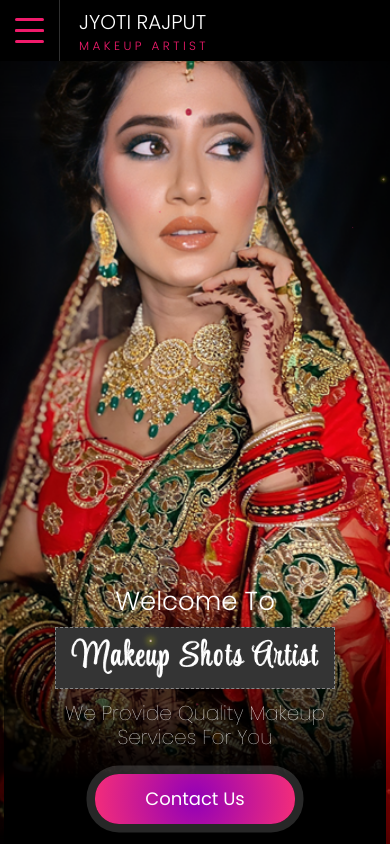
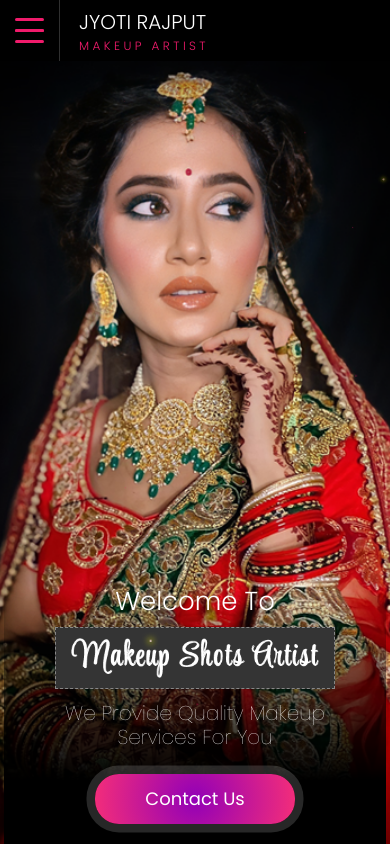
Before and after one commit to nakul-frontend-developer/makeupartist, a plain HTML site: page index.html in a window 390 px wide. Shown: the top 844 px of the page. Drawn offline with nearby package versions, Linux system fonts and the light colour scheme; a web font is replaced by a local one.

Commit message:
add assets for portfolio

```diff
--- a/css/style.css
+++ b/css/style.css
@@ -1164,7 +1164,7 @@ article .about-image {
         height: 100vh;
         padding: 77px 0 0;
         background: var(--Black) url(../images/featuredImage2.png) no-repeat;
-        background-position: center 0;
+        background-position: center 60px;
         background-size: cover;
     }
 
```
